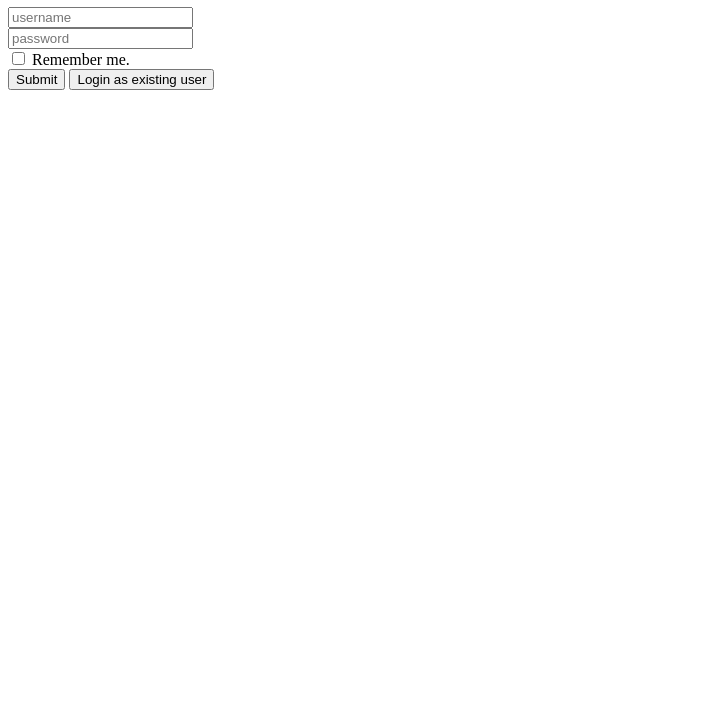
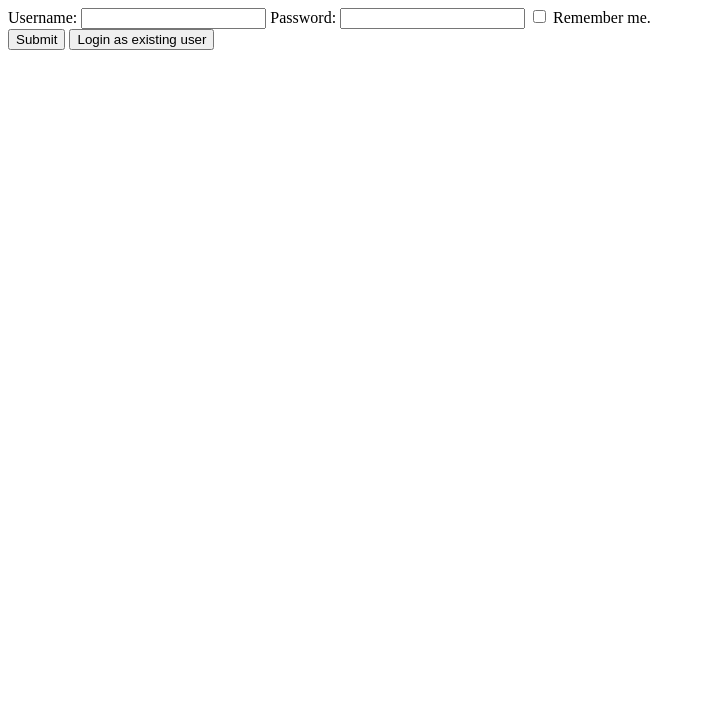
Before and after one commit to acciojob/remember-me-login-form-ritsvishalcs, a website: page main.html in a window 1280 px wide. Shown: the part 73-800 px from the top of the page, without its empty margins (0-702 px from the left). Drawn offline with Linux system fonts and the light colour scheme.

Commit message:
created a submission

```diff
--- a/main.html
+++ b/main.html
@@ -10,8 +10,10 @@
 	<!-- the entire body must be written by student -->
 	<h1>Login Form</h1>
 	<form id="login form">
-		<input type="text" id="username" placeholder="username" required ><br/>
-		<input type="password" id="password" placeholder="password" required ><br/>
+		<label for="username">Username:</label>
+<input type="text" id="username" />
+		<label for="password">Password:</label>
+<input type="password" id="password" />
 		<label>
 			<input type="checkbox" id="checkbox" required/>
 			Remember me.
```
